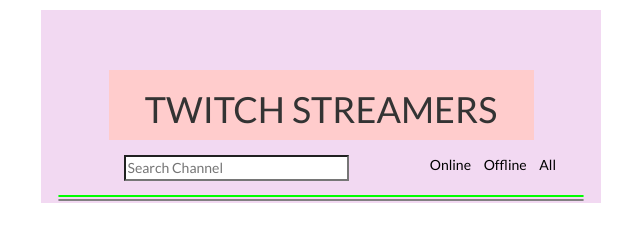
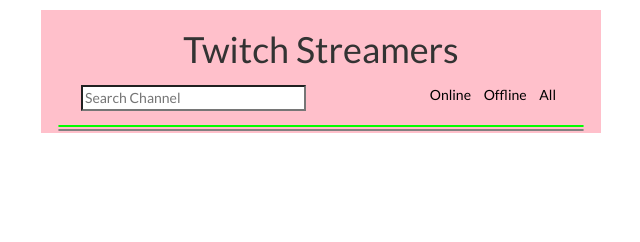
Before and after one commit to rachnaban/twitchtvfcc, a plain HTML site: page index.html in a window 1280 px wide. Shown: the whole page, without its empty margins (319-959 px from the left). Drawn offline with nearby package versions, Linux system fonts and the light colour scheme.

Commit message:
Update index.html

```diff
--- a/index.html
+++ b/index.html
@@ -17,18 +17,12 @@
 </head>
 <body>
     <div class="container">
-        <div class="row">
-            <div class="parentDiv col-md-6 col-md-offset-3 col-lg-6 col-lg-offset-3 col-sm-8 col-sm-offset-2 col-xs-12">
+        <div class="row maindiv">
+            <div style="background-color:pink;" class="col-md-offset-3 col-md-6 col-lg-offset-3 col-lg-6 col-xs-12">
+                <h1 class="text-center">Twitch Streamers</h1>
                 <div class="row">
-                    <div id="maindiv" class="text-center col-md-6 col-md-offset-3 col-lg-10 col-lg-offset-1 col-sm-8 col-sm-offset-2 col-xs-12">
-                        <h1>TWITCH STREAMERS</h1>
-                    </div>
-                </div>
-                <div class="row">
-                    <div class="col-md-4 col-md-offset-3  col-lg-offset-1 col-lg-6  col-sm-6 col-xs-6">
-                        <input type="search" id="search" placeholder="Search Channel" />
-                    </div>
-                    <div class="col-md-2 col-lg-5  col-sm-6 col-xs-6">
+                    <div class="col-xs-6"><input type="search" id="search" placeholder="Search Channel" /></div>
+                    <div class="col-xs-6">
                         <ul class="list-inline">
                             <li id="on" class="selector"><a href="#online">Online</a></li>
                             <li id="off" class="selector"><a href="#offline">Offline</a></li>
@@ -40,8 +34,11 @@
                 <div id="offline"></div>
                 <div id="all"></div>
                 <div id="results"></div>
+
             </div>
         </div>
     </div>
+
+
 </body>
 </html>
```
